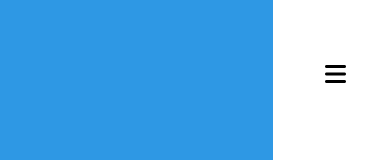
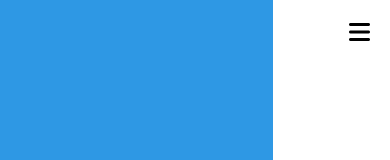
Before and after one commit to Seavleu/demo-portfolio, a plain HTML site: page index.html in a window 390 px wide. Shown: the top 160 px of the page. Drawn offline with nearby package versions, Linux system fonts and the light colour scheme.

Commit message:
modified style.css

```diff
--- a/style.css
+++ b/style.css
@@ -175,12 +175,17 @@
   .toggleMenu {
     transform: translateX(-100%);
   }
-  .left-side button {
+  .menu-icon {
+    position: fixed;
+    top: 20px; /* Adjust the top position as needed */
+    right: 20px; /* Adjust the right position as needed */
+    display: block !important;
+    z-index: 1000; /* Ensure it's above other content */}
+
+    .left-side button {
     margin-top: 3rem;
   }
-  .menu-icon {
-    display: block !important;
-  }
+
   .nav-link-wrapper {
     position: fixed;
     top: 0;
```
